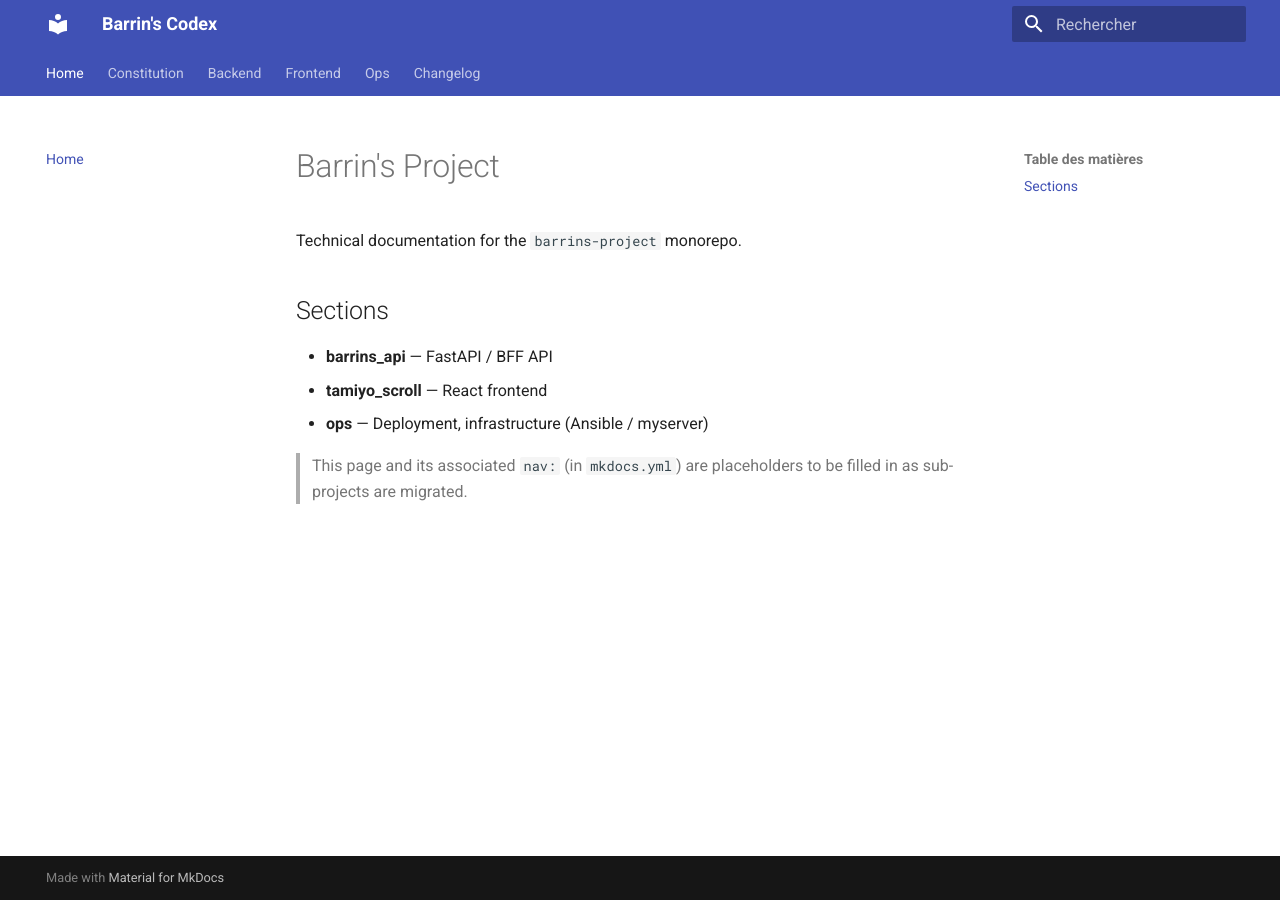
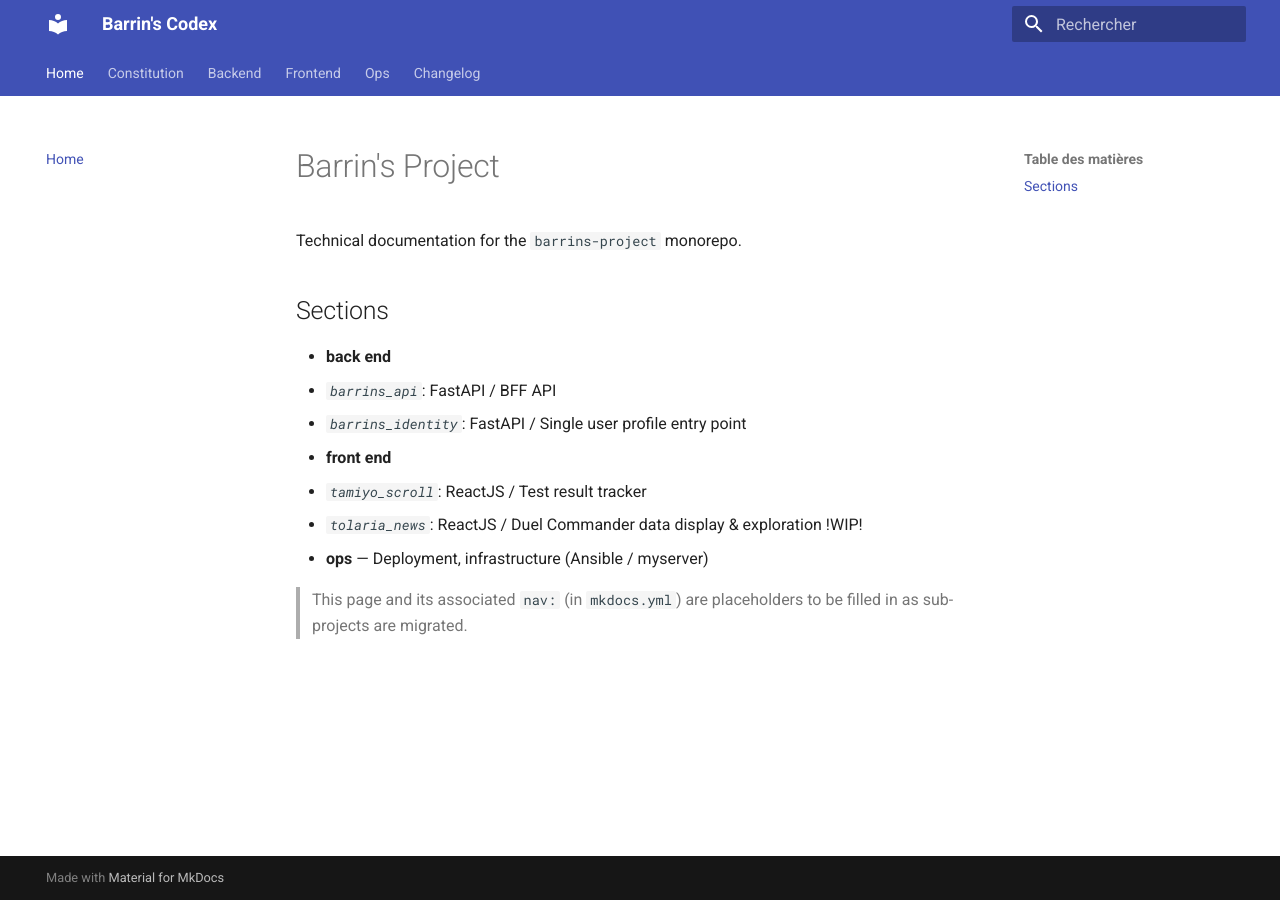
Before and after one commit to Spigushe/barrins-project, an MkDocs documentation site: the page built from docs/content/index.md, in a window 1280 px wide. Built offline with MkDocs 1.6.1 and Material for MkDocs 9.7.7, drawn with Linux system fonts in a browser that asks for light colours.

Commit message:
feat(docs): restructure sections in index.md for clarity and organization

```diff
--- a/docs/content/index.md
+++ b/docs/content/index.md
@@ -5,8 +5,12 @@ Technical documentation for the `barrins-project` monorepo.
 
 ## Sections
 
-- **barrins_api** — FastAPI / BFF API
-- **tamiyo_scroll** — React frontend
+- **back end**
+  - _`barrins_api`_: FastAPI / BFF API
+  - _`barrins_identity`_: FastAPI / Single user profile entry point
+- **front end**
+  - _`tamiyo_scroll`_: ReactJS / Test result tracker
+  - _`tolaria_news`_: ReactJS / Duel Commander data display & exploration !WIP!
 - **ops** — Deployment, infrastructure (Ansible / myserver)
 
 > This page and its associated `nav:` (in `mkdocs.yml`) are
```
